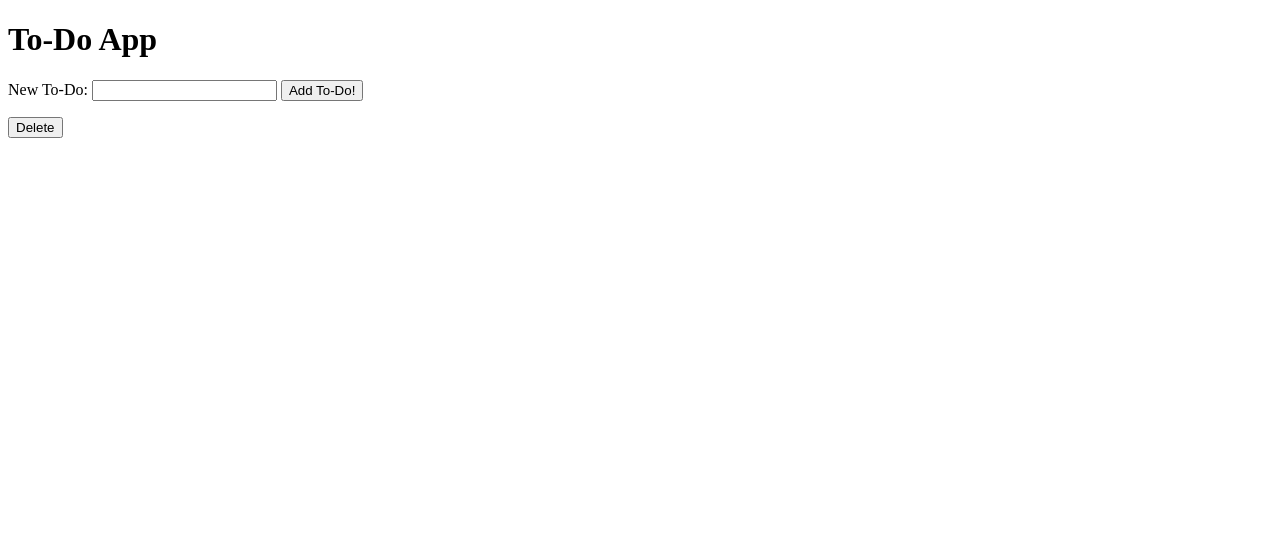
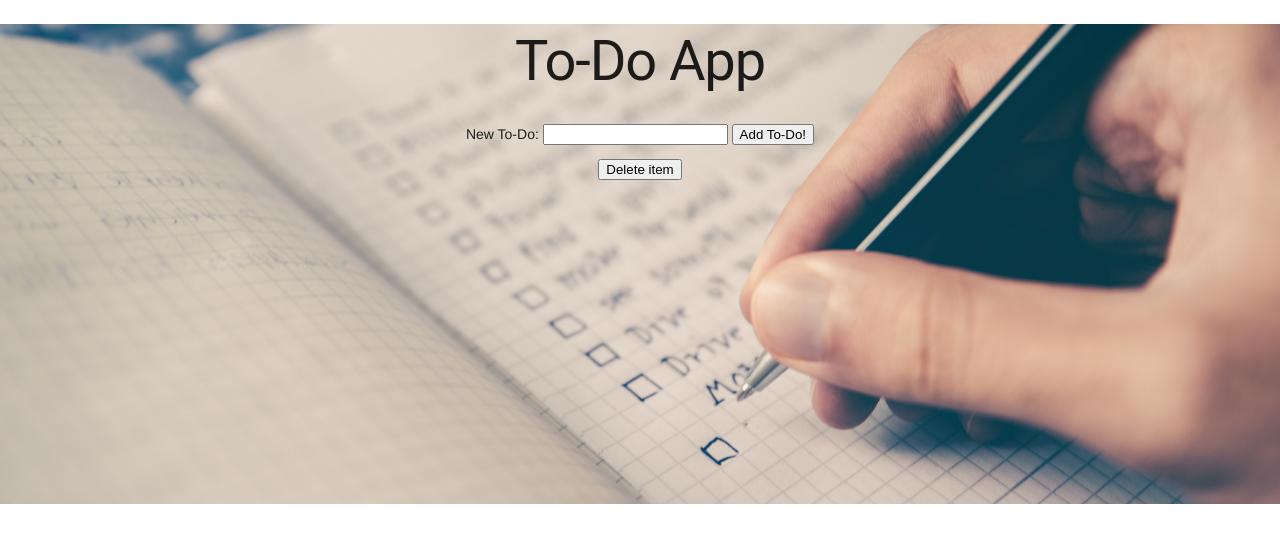
Before and after one commit to specs24/To-Do-App, a plain HTML site: page index.html in a window 1280 px wide. Drawn offline with nearby package versions, Linux system fonts and the light colour scheme.

Commit message:
Add files via upload

```diff
--- /dev/null
+++ b/Styles/main.css
@@ -0,0 +1,6 @@
+ header {
+   background: url(../images/notebook.jpg) center / cover;
+   height: 60vh;
+   justify-content: center;
+   text-align: center;
+ }
--- a/index.html
+++ b/index.html
@@ -1,9 +1,14 @@
 <!DOCTYPE html>
 <html>
-	<head>
+	<header class="mdl-layout_header mdl-layout_header--transparent">
 		<meta name="viewport" content="width=device-width, initial scale=1">
 		<title>To-Do App</title>
+ 	<link rel="stylesheet" href="https://code.getmdl.io/1.3.0/material.grey-lime.min.css">
+   	<script defer src="https://code.getmdl.io/1.3.0/material.min.js"></script>
+ 	<link rel="stylesheet" href="styles/main.css">
+
 	</head>
+
 	<body>
 		<h1>To-Do App</h1>
 		<form id="addToDoForm">
@@ -14,7 +19,7 @@
 		<ul id="toDoList">
 		</ul>
 
-<button type="submit">Delete</button>
+		<button id="remove" type="button">Delete item</button>
 		<script src="app.js"></script>
 	</body>
 </html>
```
Also changed, not shown: images/notebook.jpg (added).
